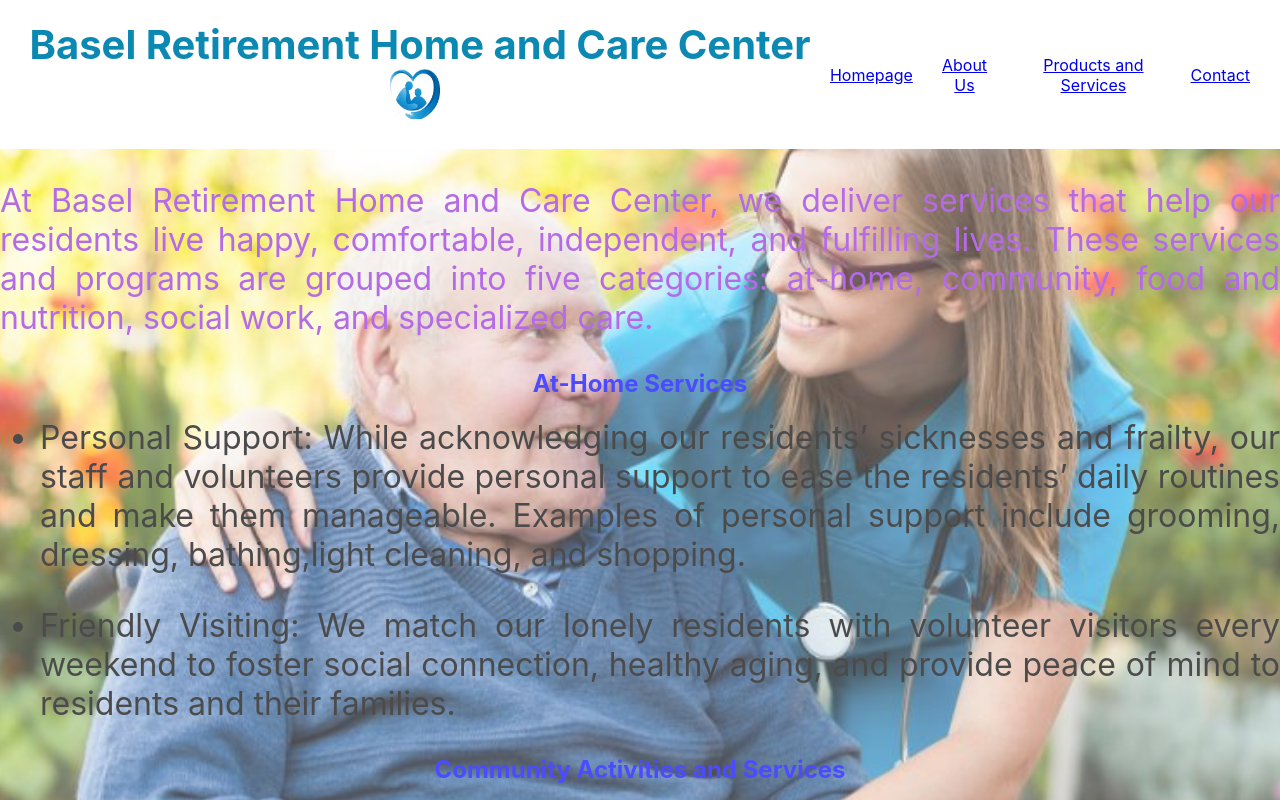
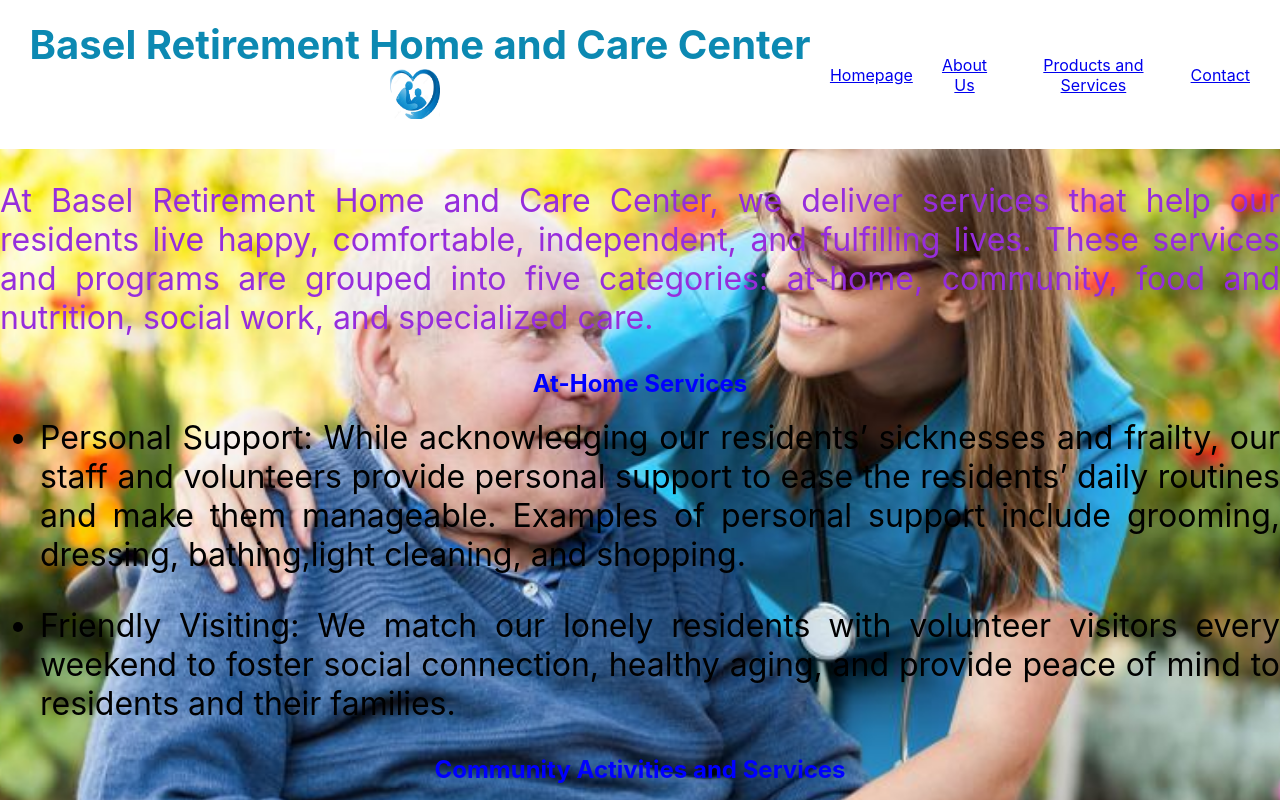
Before and after one commit to Finyasy/organization-website, a React (Create React App) app: page /products in a window 1280 px wide. Shown: the top 800 px of the page. Built offline with nearby package versions, Linux system fonts and the light colour scheme.

Commit message:
added the opacity of background image

```diff
--- a/src/components/Products.js
+++ b/src/components/Products.js
@@ -11,7 +11,7 @@ const Products = () => {
       width: '100%',
       height: '100%',
       position: 'absolute',
-      opacity: 0.7
+
     }}>
       <div className='product-text-container'>
       <p>At Basel Retirement Home and Care Center, we deliver services that help our residents live
```
